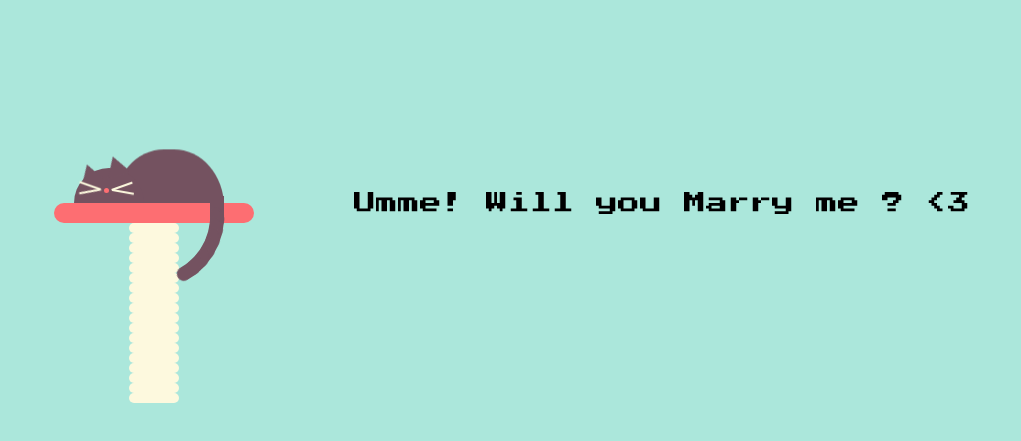
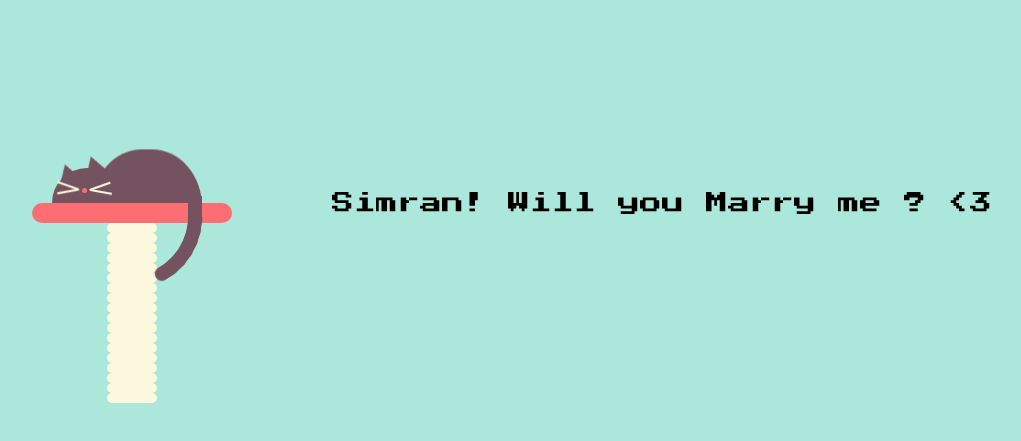
Before and after one commit to Rajchowdhury420/Proposal, a plain HTML site: page index.html in a window 1280 px wide. Shown: the part 205-646 px from the top of the page, without its empty margins (178-1199 px from the left). Drawn offline with Linux system fonts and the light colour scheme.

Commit message:
Update index.html

```diff
--- a/index.html
+++ b/index.html
@@ -405,7 +405,7 @@
         </div>
       </div>
     </div>
-    <p id="message">Umme! Will you Marry me ? <3 </p>
+    <p id="message">Simran! Will you Marry me ? <3 </p>
     </body>
 <script>
         const urlParams = new URLSearchParams(window.location.search);
```
